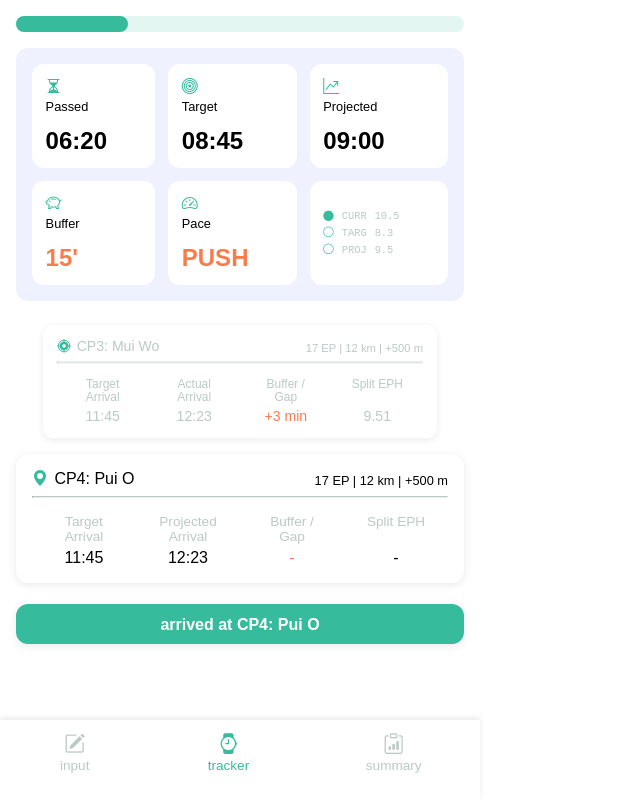
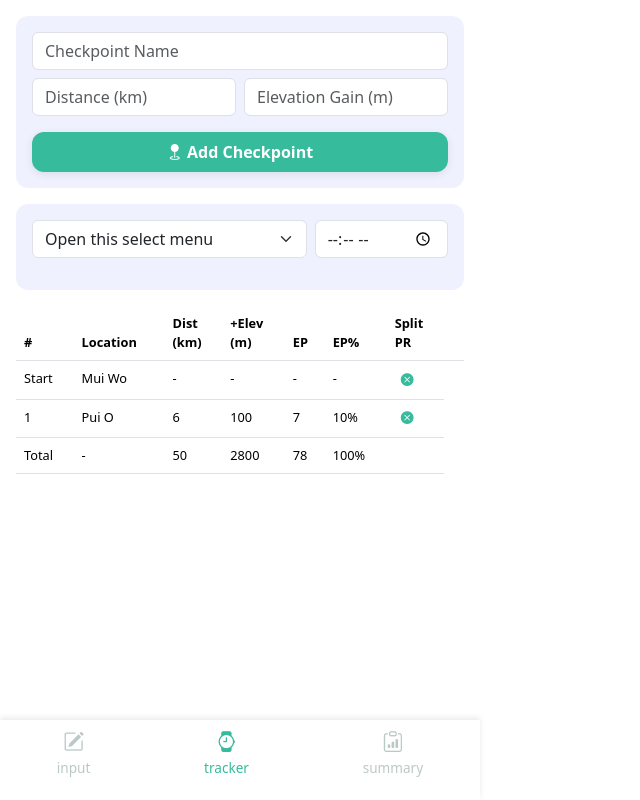
Before and after one commit to paprika-dev/race-ultra, a plain HTML site: page index.html in a window 1280 px wide. Shown: the whole page, without its empty margins (0-640 px from the left). Drawn offline with nearby package versions, Linux system fonts and the light colour scheme.

Commit message:
input test

```diff
--- a/index.html
+++ b/index.html
@@ -7,19 +7,91 @@
     <link rel="manifest" href="manifest.webmanifest" />
     <link rel="stylesheet" href="styles.css">
     <link rel="stylesheet" href="https://cdn.jsdelivr.net/npm/bootstrap-icons@1.11.3/font/bootstrap-icons.min.css">
+    <link href="https://cdn.jsdelivr.net/npm/bootstrap@5.3.5/dist/css/bootstrap.min.css" rel="stylesheet" integrity="sha384-SgOJa3DmI69IUzQ2PVdRZhwQ+dy64/BUtbMJw1MZ8t5HZApcHrRKUc4W0kG879m7" crossorigin="anonymous">
+    <script src="https://cdn.jsdelivr.net/npm/bootstrap@5.3.5/dist/js/bootstrap.bundle.min.js" integrity="sha384-k6d4wzSIapyDyv1kpU366/PK5hCdSbCRGRCMv+eplOQJWyd1fbcAu9OCUj5zNLiq" crossorigin="anonymous"></script>
     <link rel="icon" href="/icon/icon.png">
     <title>Race Ultra</title>
 </head>
 <body>
     <main>
         <!-- race details input -->
-        <div id="race-details" class="view">
-            race details
+        <div id="race-details" class="view active">
+            <form class="cpinput mb-3">
+                <input class="form-control mb-2" type="text" name="cpname" placeholder="Checkpoint Name">
+                <div class="row gx-2 mb-3">
+                    <div class="col">
+                        <input class="form-control" type="number" name="cpdistance" placeholder="Distance (km)">
+                    </div>
+                    <div class="col">
+                        <input class="form-control" type="number" name="cpelevgain" placeholder="Elevation Gain (m)">
+                    </div>
+                </div>
+                <button class="addcp-btn py-2 px-3" onclick="addCheckpoint()"><i class="bi bi-geo-fill"></i> Add Checkpoint</button>
+            </form>
+            <form class="cpinput mb-3">
+                <div class="row gx-2 mb-3">
+                    <div class="col-8">
+                        <select class="form-select" aria-label="Default select example">
+                            <option selected>Open this select menu</option>
+                            <option value="1">One</option>
+                            <option value="2">Two</option>
+                            <option value="3">Three</option>
+                        </select>
+                    </div>
+                    <div class="col-4">
+                        <input class="form-control" type="time" name="splitPR" placeholder="Split PR">
+                    </div>
+                </div>
+
+            </form>
+            <table class="table">
+                <thead>
+                    <tr>
+                        <th>#</th>
+                        <th>Location</th>
+                        <th>Dist<br>&#40;km&#41;</th>
+                        <th>+Elev<br>&#40;m&#41;</th>
+                        <th>EP</th>
+                        <th>EP%</th>
+                        <th>Split<br>PR</th>
+                        <th></th>
+                    </tr>
+                </thead>
+                <tbody>
+                    <tr>
+                        <td>Start</td>
+                        <td>Mui Wo</td>
+                        <td>-</td>
+                        <td>-</td>
+                        <td>-</td>
+                        <td>-</td>
+                        <td><button><i class="bi bi-x-circle-fill"></i></button></td>
+                    </tr>
+                    <tr>
+                        <td>1</td>
+                        <td>Pui O</td>
+                        <td>6</td>
+                        <td>100</td>
+                        <td>7</td>
+                        <td>10%</td>
+                        <td><button><i class="bi bi-x-circle-fill"></i></button></td>
+                    </tr>
+                    <tr>
+                        <td>Total</td>
+                        <td>-</td>
+                        <td>50</td>
+                        <td>2800</td>
+                        <td>78</td>
+                        <td>100%</td>
+                        <td></td>
+                    </tr>
+                </tbody>
+              </table>
         </div>
         <!-- in-race tracker -->
-        <div id="race-tracker" class="view active">
-            <div class="progress">
-                <div class="progress-bar"></div>
+        <div id="race-tracker" class="view">
+            <div class="myprogress">
+                <div class="myprogress-bar"></div>
             </div>
             <div class="metrics">
                 <div class="metric-grid">
--- a/planner.js
+++ b/planner.js
@@ -8,5 +8,9 @@ function showView(viewId, btn) {
     navitems[btn].classList.add('selected');
   }
 
+function addCheckpoint(){
+
+}
+
 document.addEventListener("touchstart", function(){}, true);
 // tetsing
--- a/styles.css
+++ b/styles.css
@@ -10,6 +10,11 @@
     --safe-area-inset-top: env(safe-area-inset-top);
     --safe-area-inset-bottom: env(safe-area-inset-bottom);
   }
+
+button {
+    border: none;
+    background: transparent;
+}
 
 /* view switch */
 .view {
@@ -58,6 +63,24 @@ body {
     background: white;
 }
 
+table {
+    font-size: 0.8rem;
+}
+
+/* table, td, th {
+    border: 1px solid #ddd;
+    text-align: left;
+}
+
+table {
+    border-collapse: collapse;
+    width: 100%;
+}
+
+th, td {
+    padding: 0.5rem;
+} */
+
 nav {
     position: fixed;
     bottom: var(--safe-area-inset-bottom);
@@ -81,8 +104,6 @@ nav {
 }
 
 .nav-item > button {
-    border: none;
-    background: transparent;
     font-size: 1.3rem;
 }
 
@@ -102,7 +123,7 @@ main {
     overflow: scroll;
 }
 
-.progress {
+.myprogress {
     height: 1rem;
     background-color: #36bc9d22;
     width: 100%;
@@ -111,7 +132,7 @@ main {
     display: flex;
 }
 
-.progress-bar {
+.myprogress-bar {
     height: 100%;
     width: 25%;
     background-color: var(--primary);
@@ -263,5 +284,26 @@ main {
     border-radius: var(--border-radius);
     padding: 0.7rem 1rem;
     box-shadow: 0 2px 8px rgba(0,0,0,0.09);
-    height: 2.5rem;
 }
+
+.cpinput {
+    background-color: var(--metric-bg);
+    padding: 1rem;
+    border-radius: var(--border-radius);
+    margin-bottom: 1rem;
+}
+
+.addcp-btn {
+    background-color: var(--primary);
+    border: none;
+    color: white;
+    font-size: 1rem;
+    font-weight: 900;
+    border-radius: var(--border-radius);
+    box-shadow: 0 2px 8px rgba(0,0,0,0.09);
+    width: 100%;
+}
+
+.addcp-btn i {
+    color: white;
+}
```
